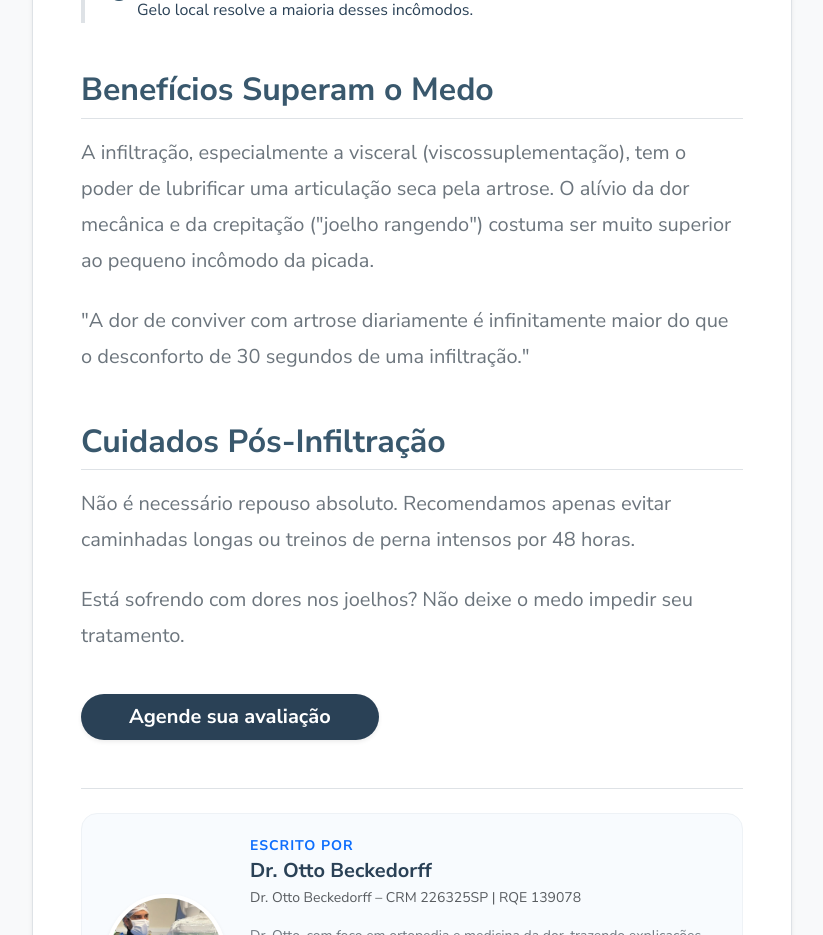
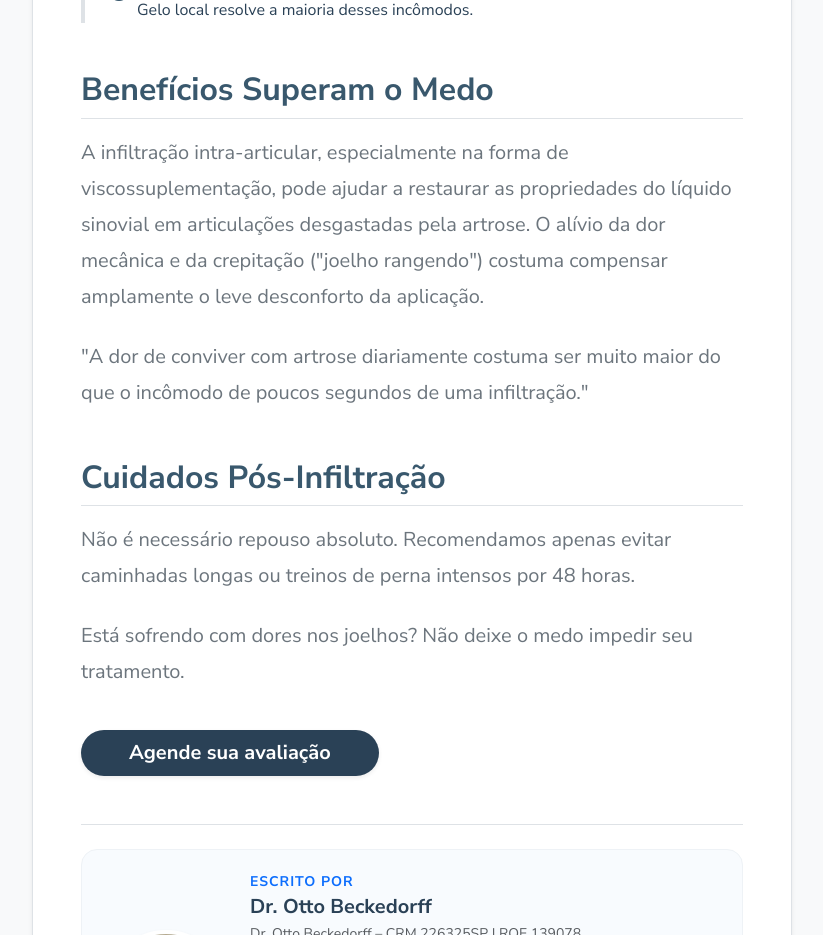
Before and after one commit to benedetjv/teste-site, a Next.js app: page /blog/infiltracao-joelho-doi in a window 1280 px wide. Shown: the part 1620-2555 px from the top of the page, without its empty margins (228-1051 px from the left). Built offline with nearby package versions, Linux system fonts and the light colour scheme.

Commit message:
Correction: viscossuplementacao explanation and terms

```diff
--- a/src/app/blog/infiltracao-joelho-doi/page.mdx
+++ b/src/app/blog/infiltracao-joelho-doi/page.mdx
@@ -32,9 +32,9 @@ O procedimento é comparável a uma coleta de sangue ou uma injeção intramuscu
 
 ## Benefícios Superam o Medo
 
-A infiltração, especialmente a visceral (viscossuplementação), tem o poder de lubrificar uma articulação seca pela artrose. O alívio da dor mecânica e da crepitação ("joelho rangendo") costuma ser muito superior ao pequeno incômodo da picada.
+A infiltração intra-articular, especialmente na forma de viscossuplementação, pode ajudar a restaurar as propriedades do líquido sinovial em articulações desgastadas pela artrose. O alívio da dor mecânica e da crepitação ("joelho rangendo") costuma compensar amplamente o leve desconforto da aplicação.
 
-> "A dor de conviver com artrose diariamente é infinitamente maior do que o desconforto de 30 segundos de uma infiltração."
+> "A dor de conviver com artrose diariamente costuma ser muito maior do que o incômodo de poucos segundos de uma infiltração."
 
 ## Cuidados Pós-Infiltração
 
```
